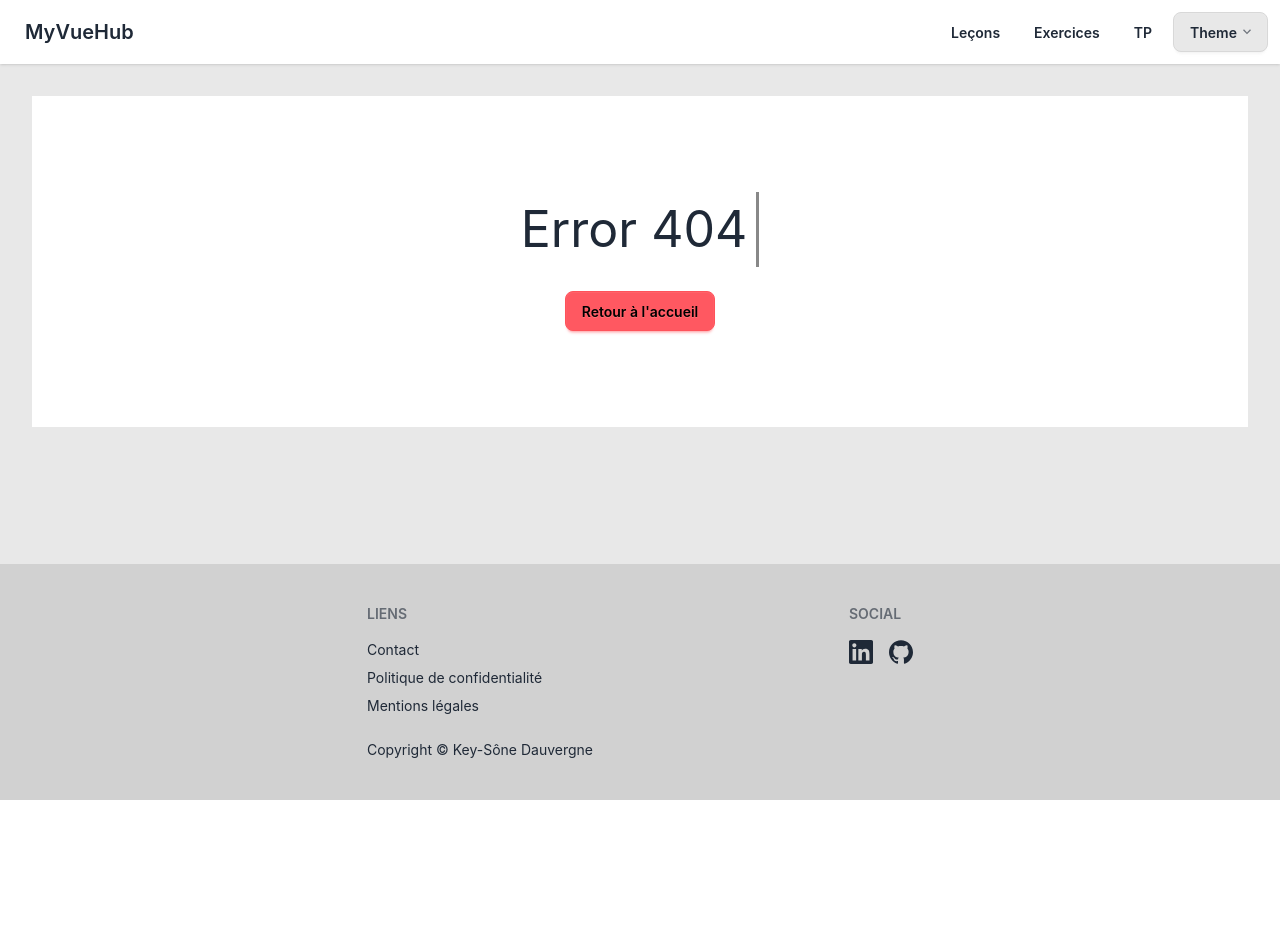
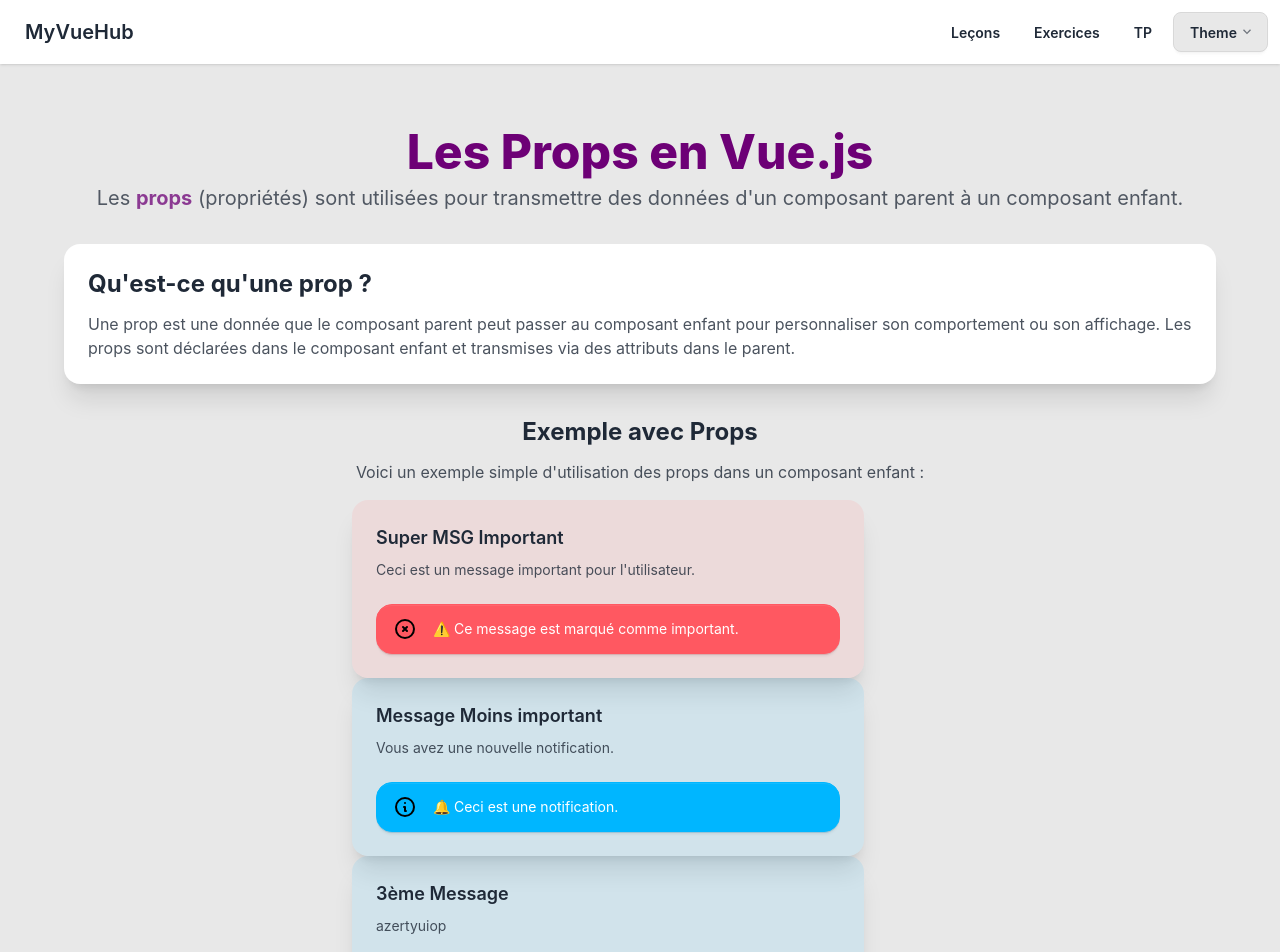
Before and after one commit to kdauvergne/my-vue-hub, a Vue app: page /lessons/props in a window 1280 px wide. Before the commit this address had no page. Shown: the top 952 px of the page. Before the commit the page ends 800 px from the top, so only its background shows below. Built offline with nearby package versions, Linux system fonts and the light colour scheme.

Commit message:
add lesson props

```diff
--- /dev/null
+++ b/src/components/MessageCard.vue
@@ -0,0 +1,77 @@
+<template>
+  <div
+    class="card w-full max-w-lg shadow-xl"
+    :class="{
+      'card-bordered border-error bg-error/10': msgType === 'important',
+      'card-bordered border-info bg-info/10': msgType === 'notification',
+    }"
+  >
+    <div class="card-body">
+      <h5 class="card-title text-base-content">{{ msgTitle }}</h5>
+      <p class="text-base-content opacity-80">{{ msgContent }}</p>
+      <div class="mt-4">
+        <div v-if="msgType === 'important'" class="alert alert-error">
+          <svg
+            xmlns="http://www.w3.org/2000/svg"
+            class="stroke-current shrink-0 h-6 w-6"
+            fill="none"
+            viewBox="0 0 24 24"
+          >
+            <path
+              stroke-linecap="round"
+              stroke-linejoin="round"
+              stroke-width="2"
+              d="M10 14l2-2m0 0l2-2m-2 2l-2-2m2 2l2 2m7-2a9 9 0 11-18 0 9 9 0 0118 0z"
+            />
+          </svg>
+          <span class="text-white"
+            >⚠️ Ce message est marqué comme important.</span
+          >
+        </div>
+        <div v-else-if="msgType === 'notification'" class="alert alert-info">
+          <svg
+            xmlns="http://www.w3.org/2000/svg"
+            fill="none"
+            viewBox="0 0 24 24"
+            class="stroke-current shrink-0 w-6 h-6"
+          >
+            <path
+              stroke-linecap="round"
+              stroke-linejoin="round"
+              stroke-width="2"
+              d="M13 16h-1v-4h-1m1-4h.01M21 12a9 9 0 11-18 0 9 9 0 0118 0z"
+            ></path>
+          </svg>
+          <span class="text-white">🔔 Ceci est une notification.</span>
+        </div>
+      </div>
+    </div>
+  </div>
+</template>
+
+<script setup lang="js">
+// import { defineProps } from 'vue'
+// Déclaration en mode tableau manière simple (flemme)
+// const props = defineProps(['msgTitle', 'msgContent', 'msgType']);
+
+const props = defineProps({
+  msgTitle: {
+    type: String,
+    required: true,
+    default: "base title",
+    // validator: (value) => value == "toto",
+  },
+  msgContent: {
+    type: String,
+    required: true,
+  },
+  msgType: {
+    type: String,
+    default: "notification",
+  },
+});
+</script>
+
+<style scoped lang="css">
+/* Les styles sont gérés par DaisyUI et Tailwind, pas de CSS supplémentaire n'est nécessaire ici. */
+</style>
--- a/src/router/router.lessons.js
+++ b/src/router/router.lessons.js
@@ -72,6 +72,11 @@ const lessonsRoutes = [
     component: () => import("../views/lessons/lesson-lifecycle.vue"),
     meta: { title: "Cycle de vie d'un composant" },
   },
+  {
+    path: "/lessons/props",
+    component: () => import("../views/lessons/lesson-props.vue"),
+    meta: { title: "Les Props" },
+  },
 ];
 
 export default lessonsRoutes;
--- /dev/null
+++ b/src/views/lessons/lesson-props.vue
@@ -0,0 +1,96 @@
+<template>
+    <div class="container mx-auto p-4 md:p-8">
+        <div class="text-center mb-8">
+            <h1 class="text-4xl md:text-5xl font-extrabold text-primary">Les Props en Vue.js</h1>
+            <p class="text-lg md:text-xl text-base-content opacity-75 mt-2">
+                Les <strong class="text-primary">props</strong> (propriétés) sont utilisées pour transmettre des données
+                d'un composant parent à un composant enfant.
+            </p>
+        </div>
+
+        <section id="definition" class="mb-8">
+            <div class="card bg-base-100 shadow-xl rounded-box p-6">
+                <h2 class="card-title text-2xl font-bold mb-3">Qu'est-ce qu'une prop ?</h2>
+                <p class="text-base-content opacity-80">
+                    Une prop est une donnée que le composant parent peut passer au composant enfant pour personnaliser
+                    son comportement ou son affichage.
+                    Les props sont déclarées dans le composant enfant et transmises via des attributs dans le parent.
+                </p>
+            </div>
+        </section>
+
+        <section id="example" class="mb-8">
+            <h2 class="font-bold text-2xl mb-3 text-center">Exemple avec Props</h2>
+            <p class="text-base-content opacity-80 mb-4 text-center">Voici un exemple simple d'utilisation des props
+                dans un composant enfant :</p>
+            <div class="flex flex-col lg:flex-row gap-4 justify-center">
+                <!-- <div class="w-full lg:w-1/2">
+                    <MessageCard
+                    msgTitle="Super MSG Important"
+                    msgContent="Ceci est un message important pour l'utilisateur. on test des props"
+                    msgType="important" />
+                </div>
+                <div class="w-full lg:w-1/2">
+                    <MessageCard
+                    msgTitle="Message Moins important"
+                    msgContent="Vous avez une nouvelle notification."
+                    msgType="notification" />
+                </div>
+                <div class="w-full lg:w-1/2">
+                    <MessageCard
+                    msgTitle="3ème Message"
+                    msgContent="azertyuiop"
+                    msgType="notification" />
+                </div> -->
+                <div class="w-full lg:w-1/2">
+                    <MessageCard v-for="(oneData, index) in dataFromParent" :key="index"
+                    v-bind:msgTitle="oneData.msgTitle"
+                    v-bind:msgContent="oneData.msgContent"
+                    v-bind:msgType="oneData.msgType" />
+                </div>
+            </div>
+        </section>
+
+        <div class="text-center mt-8">
+            <p class="text-sm opacity-75">
+                Pour en savoir plus, consultez la
+                <a href="https://vuejs.org/guide/essentials/props.html" class="link link-hover link-primary"
+                    target="_blank">
+                    documentation officielle sur les props
+                </a>.
+            </p>
+        </div>
+    </div>
+</template>
+
+
+<script setup lang='js'>
+import MessageCard from '../../components/MessageCard.vue';
+
+const dataFromParent = [
+    {
+        msgTitle: "Super MSG Important",
+        msgContent: "Ceci est un message important pour l'utilisateur.",
+        msgType: "important"
+    },
+    {
+        msgTitle: "Message Moins important",
+        msgContent: "Vous avez une nouvelle notification.",
+        msgType: "notification"
+    },
+    {
+        msgTitle: "3ème Message",
+        msgContent: "azertyuiop",
+        msgType: "notification"
+    },
+    {
+        msgTitle: "4ème Message",
+        msgContent: "Ceci est un autre message important.",
+        msgType: "important"
+    }
+];
+</script>
+
+<style scoped lang="css">
+/* Les styles sont gérés par DaisyUI et Tailwind, pas de CSS nécessaire ici. */
+</style>
```
Also changed, not shown: src/views/corrections/correction-tp-reactivite.vue (+38 -17 lines).
